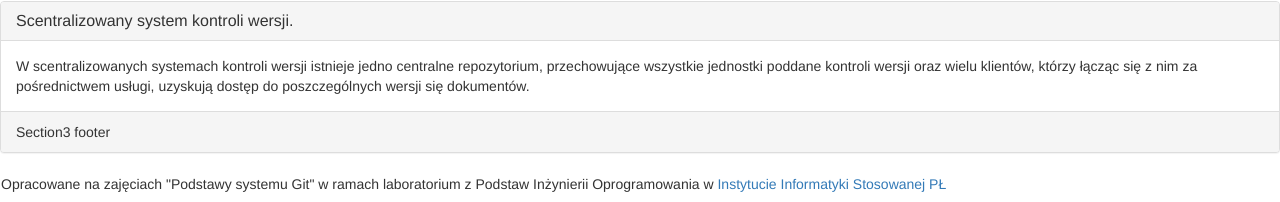
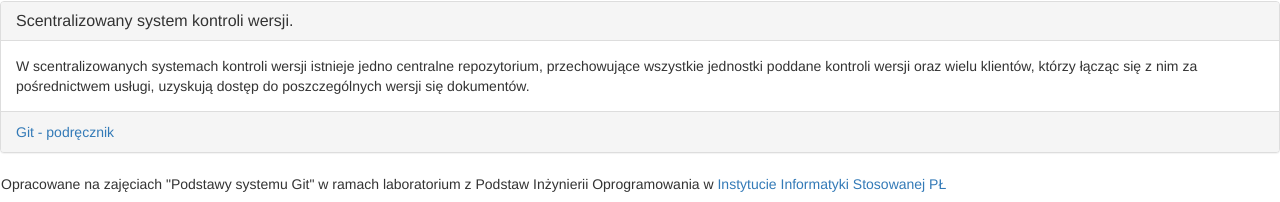
Before and after one commit to GrzegorzArendarczyk/iislabpio_180128, a plain HTML site: page index.html in a window 1280 px wide. Shown: the part 414-616 px from the top of the page. Drawn offline with nearby package versions, Linux system fonts and the light colour scheme.

Commit message:
stopka sekcji 3

```diff
--- a/index.html
+++ b/index.html
@@ -48,7 +48,7 @@ System kontroli wersji (ang. version/revision control system) – oprogramowanie
 	    	W scentralizowanych systemach kontroli wersji istnieje jedno centralne repozytorium, przechowujące wszystkie jednostki poddane kontroli wersji oraz wielu klientów, którzy łącząc się z nim za pośrednictwem usługi, uzyskują dostęp do poszczególnych wersji się dokumentów.
 	  	</div>
 		<footer class="panel-footer">
-			Section3 footer
+		<a href="http://git-scm.com/book/pl/Pierwsze-kroki-Wprowadzenie-do-kontroli-wersji#Scentralizowane-systemy-kontroli-wersji">Git - podręcznik</a>
 		</footer>
 		</section>
 		<footer  class="navbar">
```
